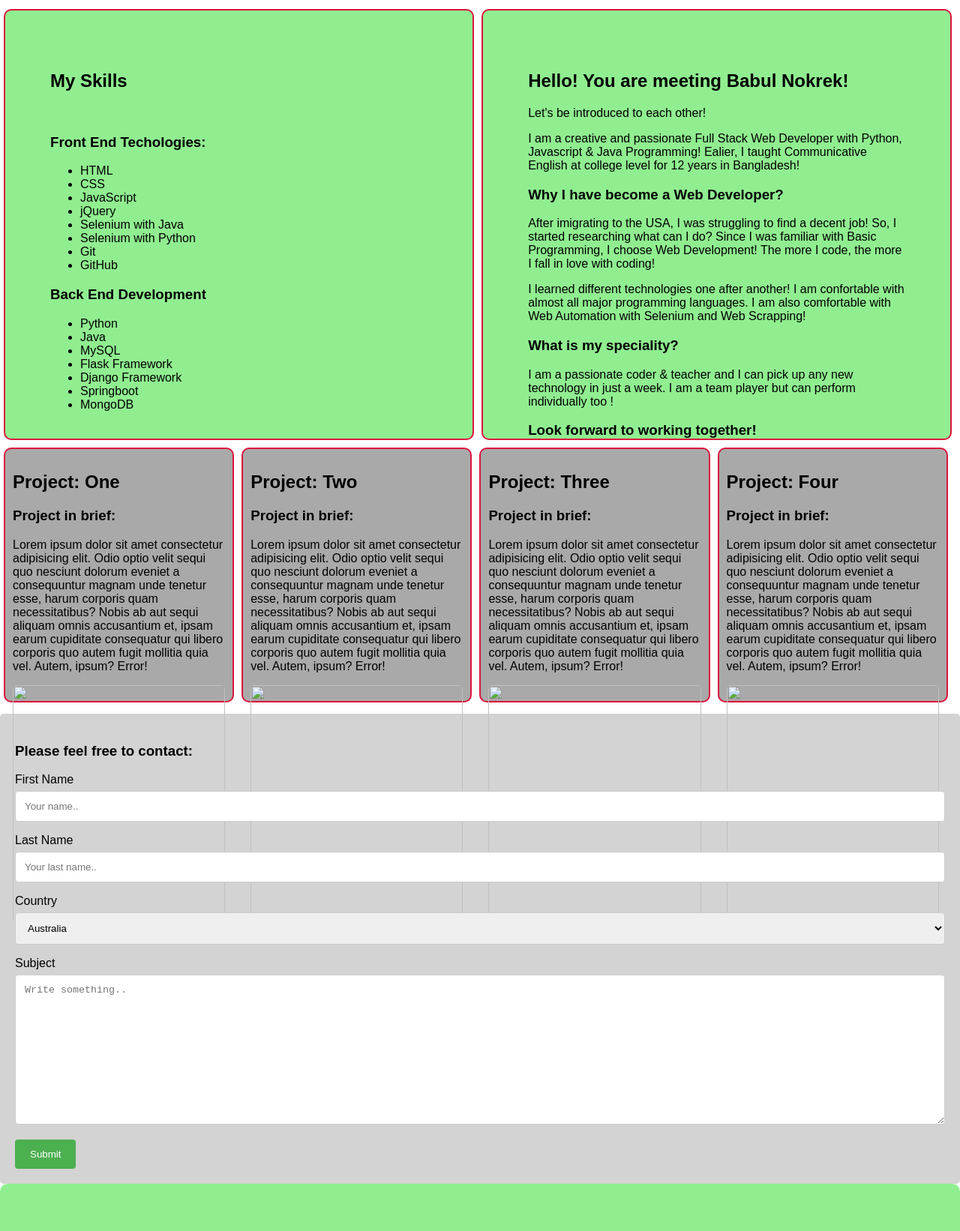
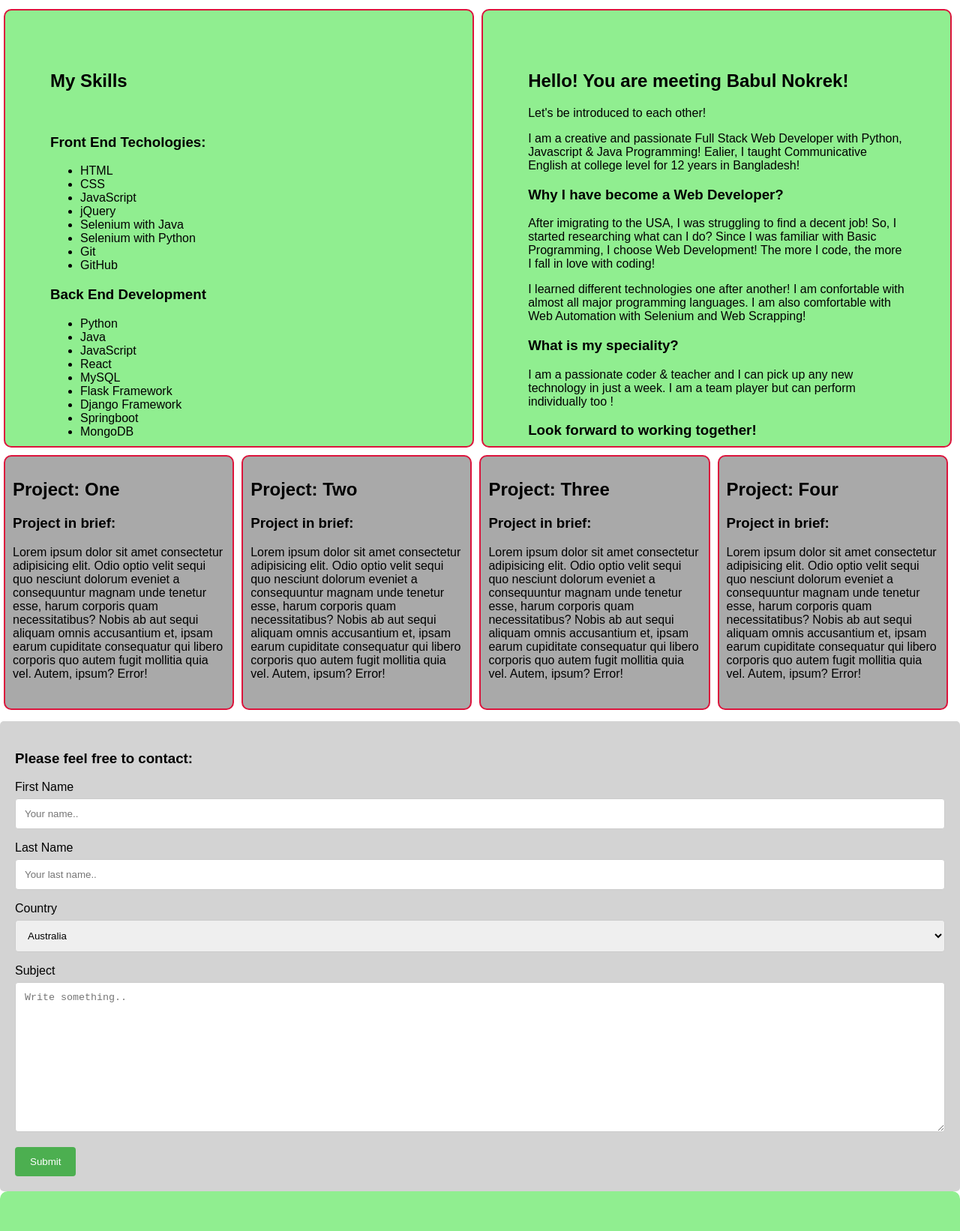
Before and after one commit to webmaaster/portfolio-trial, a plain HTML site: page index.html in a window 1280 px wide. Shown: the part 458-2100 px from the top of the page at 75% size. Drawn offline with Linux system fonts and the light colour scheme.

```diff
--- a/css/style.css
+++ b/css/style.css
@@ -105,18 +105,18 @@ body {
   border-radius: 5px;
 
 }
-
+/*
 img {
   border-radius: 5px;
   width: 100%;
   height: 100%;
-} /* image section ends*/
+}
 
 img:hover {
   border-radius: 10px;
   width: 100%;
   height: 110%;
-} /* image section ends*/
+} */
 #youtube-vid {
   border: crimson;
   border-radius: 10px;
@@ -124,7 +124,7 @@ img:hover {
 /* About section area starts */
 .about-area {
   width: 49%;
-  height: 575px;
+  height: 585px;
   background-color: lightgreen;
   margin: 10px 0;
   float: left;
--- a/index.html
+++ b/index.html
@@ -49,6 +49,8 @@
         <ul>
           <li>Python</li>
           <li>Java</li>
+          <li>JavaScript</li>
+          <li>React</li>
           <li>MySQL</li>
           <li>Flask Framework</li>
           <li>Django Framework</li>
```
